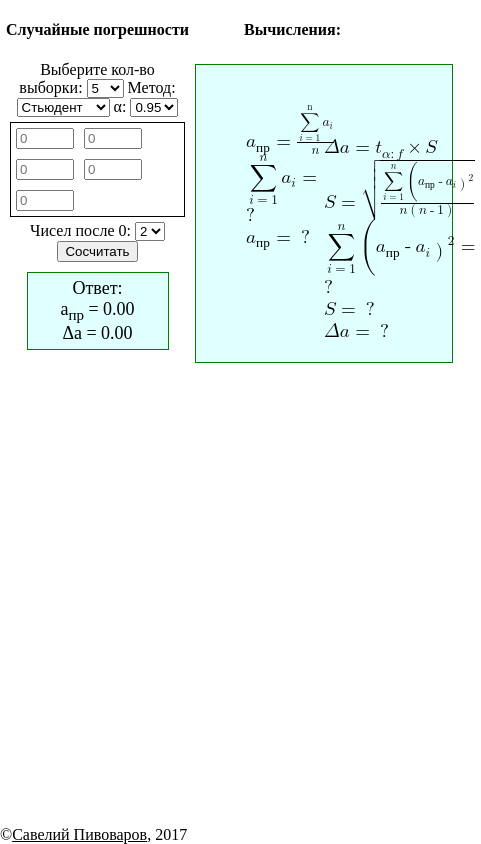
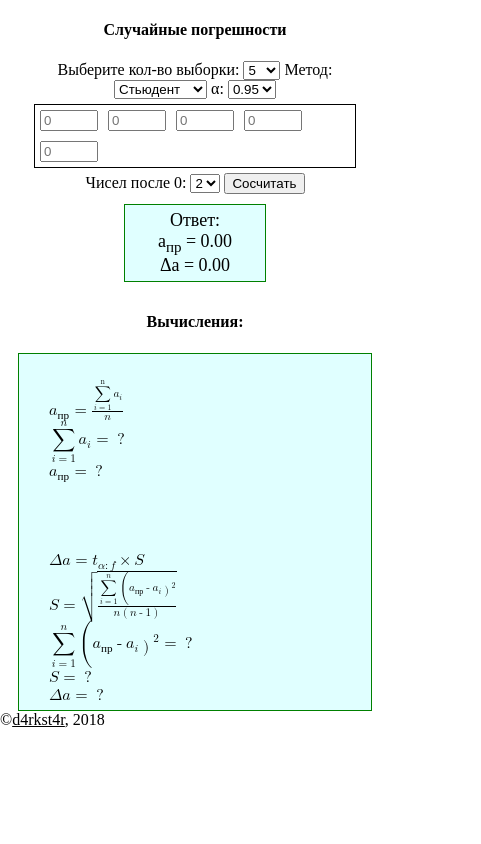
Before and after one commit to d4rxt4r/error_rate, a plain HTML site: page index.html in a window 390 px wide. Both pictures are taken after a click on the input "Сосчитать". Shown: the whole page, 481 px wide, since content can reach past the window. Drawn offline with nearby package versions, Linux system fonts and the light colour scheme; some packages are replaced by stand-ins of ours.

Commit message:
upd
mobile version
+ more

```diff
--- a/index.html
+++ b/index.html
@@ -3,7 +3,8 @@
 <head>
 	<meta charset="UTF-8">
 	<title>Погрешность</title>
-	<link rel="stylesheet" href="style.min.css">
+	<meta name="viewport" content="width=device-width, initial-scale=1, maximum-scale=1">
+	<link rel="stylesheet" href="style.css">
 	<script type="text/javascript" async src="https://cdnjs.cloudflare.com/ajax/libs/mathjax/2.7.2/MathJax.js?config=MML_CHTML"></script>
 </head>
 <body>
@@ -13,10 +14,11 @@
 			<div class="calcs">
 				Выберите кол-во выборки:
 				<select id="count">
-					<option value="1">5</option>
-					<option value="2">10</option>
-					<option value="3">15</option>
-					<option value="4">20</option>
+					<option value="3" data-count="0">3</option>
+					<option value="5" data-count="1" selected>5</option>
+					<option value="10" data-count="2">10</option>
+					<option value="15" data-count="3">15</option>
+					<option value="20" data-count="4">20</option>
 				</select>
 				Метод:
 				<select id="method">
@@ -27,7 +29,7 @@
 					<select id="alpha">
 						<option value="0">0.90</option>
 						<option value="1" selected>0.95</option>
-						<option value="2">0.98</option>
+						<!-- <option value="2">0.99</option> -->
 					</select>
 				</span>
 				<div id="samples"></div>
@@ -38,6 +40,8 @@
 					<option selected>2</option>
 					<option>3</option>
 					<option>4</option>
+					<option>5</option>
+					<option>6</option>
 				</select>
 				<input type="submit" value="Сосчитать" id="solve">
 				<div class="answer">
@@ -219,7 +223,7 @@
 		</div>
 	</div>
 	<script src="js/jquery-3.2.0.min.js"></script>
-	<script src="js/common.min.js"></script>
-	<span class="author">©<a target="_blank" href="https://vk.com/d4rkst4r">Савелий Пивоваров</a>, 2017</span>
+	<script src="js/common.js"></script>
+	<span class="author">©<a target="_blank" href="https://newdarkstar.github.io/portfolio-demos/">d4rkst4r</a>, 2018</span>
 </body>
 </html>
--- a/js/common.js
+++ b/js/common.js
@@ -1,5 +1,5 @@
 function draw() {
-	var count = $('#count option:selected').val()*5,
+	var count = $('#count option:selected').val(),
 	str = "this.value = this.value.replace(/[^0-9.]/g,\"\");",
 	str2 = "this.value = this.value.replace(/(\\..*)\\./g, \"$1\");",
 	input = "<input class='sample' placeholder='0' type='text' oninput='" + str + str2 + "'>";
@@ -38,11 +38,11 @@ function doMath(method) {
 
 			var length, sum = 0, msum = 0, apr, da, alpha, count, t, s;
 			var p = [];
-		p[0] = [2.13, 1.83, 1.76, 1.73];
-		p[1] = [2.78, 2.26, 2.26, 2.09];
-		p[2] = [3.74, 2.82, 2.82, 2.54];
+			p[0] = [2.92,2.13, 1.83, 1.76, 1.73];
+			p[1] = [4.30,2.78, 2.26, 2.26, 2.09];
+			// p[2] = [9.93,4.60, 3.25, 2.82, 2.54];
 			alpha = $('#alpha option:selected').val();
-		count = $('#count option:selected').val() - 1;
+			count = $('#count option:selected').data('count');
 			length = samples.length;
 			for (var i = 0; i < length; i++) {
 				sum += samples[i];
@@ -65,6 +65,7 @@ function doMath(method) {
 			ansda = MathJax.Hub.getAllJax("ansda")[0],
 			n = $('#count option:selected').val()*5,
 			l = length*(length-1);
+			sum = sum.toFixed(round);
 			MathJax.Hub.Queue(["Text",aprsM,"<math><mi>" + sum + "</mi></math>"]);
 			MathJax.Hub.Queue(["Text",aprM,"<math><mfrac><mi>" + sum + "</mi><mi>" + n + "</mi></mfrac><mo>=</mo><mi>" + apr + "</mi></math>"]);
 			MathJax.Hub.Queue(["Text",msumM,"<math><mi>" + msum + "</mi></math>"]);
--- a/style.css
+++ b/style.css
@@ -1,7 +1,9 @@
 body, html {
 	margin: 0;
 	height: 100vh;
+	font-size: 16px;
 }
+
 .wrap {
 	display: -webkit-flex;
 	display: -moz-flex;
@@ -60,8 +62,8 @@ body, html {
 	background-color: lightcyan;
     border: 1px solid green;
     width: 40vw;
-    margin-top: 25px;
-    padding: 20px 50px;
+    margin: 0 auto;
+    padding: 20px 20px;
 }
 .kbox {
 	display: none;
@@ -78,16 +80,32 @@ span.mjx-chtml {
 .sbox .apr {
 	margin-top: 20px;
 	width: 20vw;
-	/*margin-right: 200px;*/
 }
 .sbox .da {
 	margin-top: 51px;
 }
 .author {
-	position: absolute;
-	bottom: 0;
-	left: 0;
+
 }
 .author a {
 	color: black;
 }
+
+@media only screen and (max-width : 575px) {
+	.wrap {
+		flex-direction: column;
+	}
+	.col1, .col2 {
+		width: 100%;
+	}
+	.sbox, .kbox {
+		flex-direction: column;
+		font-size: 16px;
+		padding: 6px 20px;
+	    width: 80vw;
+	}
+	.apr, .da {
+		width: 100% !important;
+		padding: 0 10px;
+	}
+}
```
Lines whose indentation alone changed are shown as unchanged.
